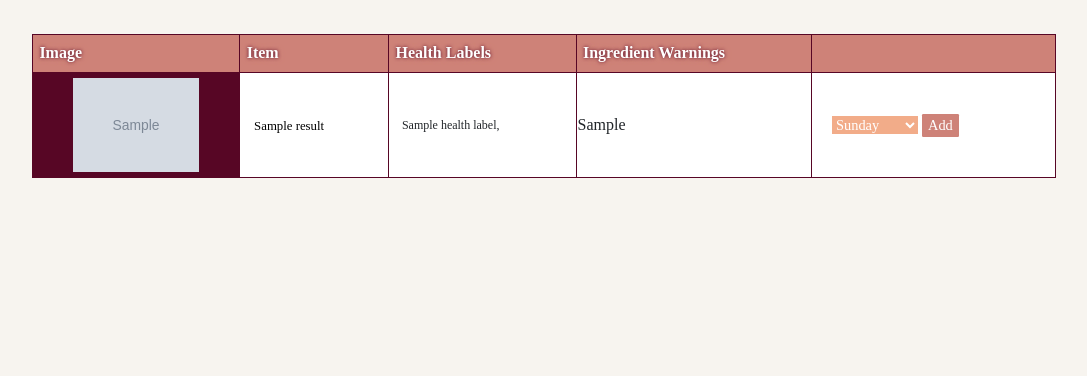
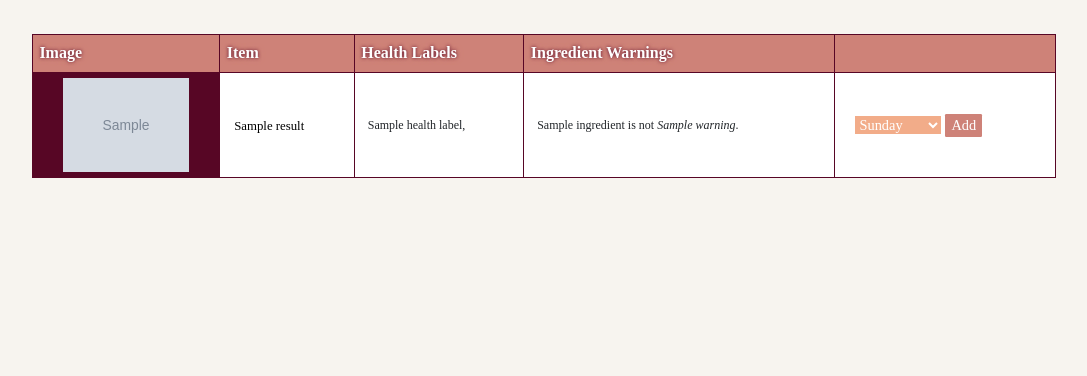
Before and after one commit to jzaia18/TheWegMenu, a Flask app: template thewegmenu/templates/search.html in a window 1280 px wide. Shown: the part 139-515 px from the top of the page, without its empty margins (96-1183 px from the left). Run offline with Flask 2, Linux system fonts and the light colour scheme; the template is opened without the code that fills it: most values are stand-ins (such as "Sample title", 1, 10 or a date in 2020); grey boxes marked "Sample" are stand-in pictures; parts of the project's set-up code (start-up, migrations or seed data) failed here and were passed over; some libraries are stand-ins or nearby versions.

Commit message:
Push warnings

```diff
--- a/thewegmenu/templates/search.html
+++ b/thewegmenu/templates/search.html
@@ -29,8 +29,12 @@
         {{label}},
         {% endfor %}
       </td>
-      <td>
-        {{result['alternative_caution']}}
+      <td class="search-labels">
+        {% for ingredient in result['alternative_caution'] %}
+        {% for warning in result['alternative_caution'][ingredient] %}
+        {{ingredient}} is not <i> {{warning}}</i>. <br />
+        {% endfor %}
+        {% endfor %}
       </td>
       <td>
         <div class="calendar-add" id="{{result['_id']}}-div">
```
